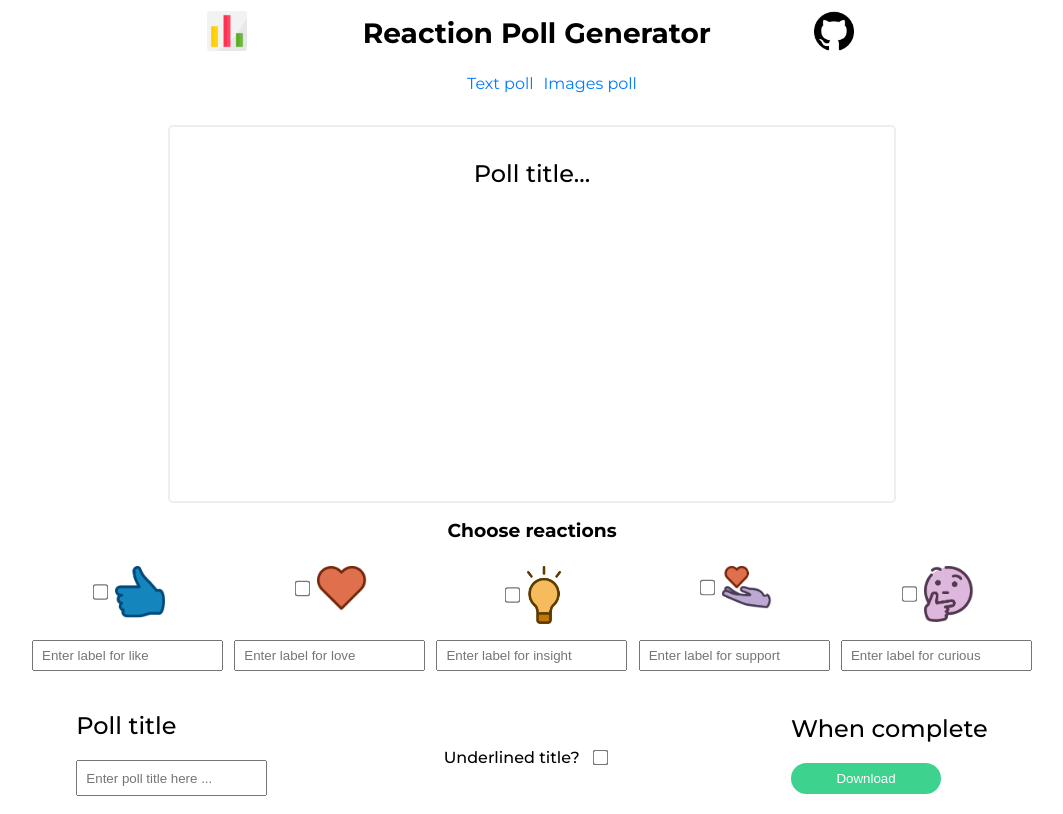
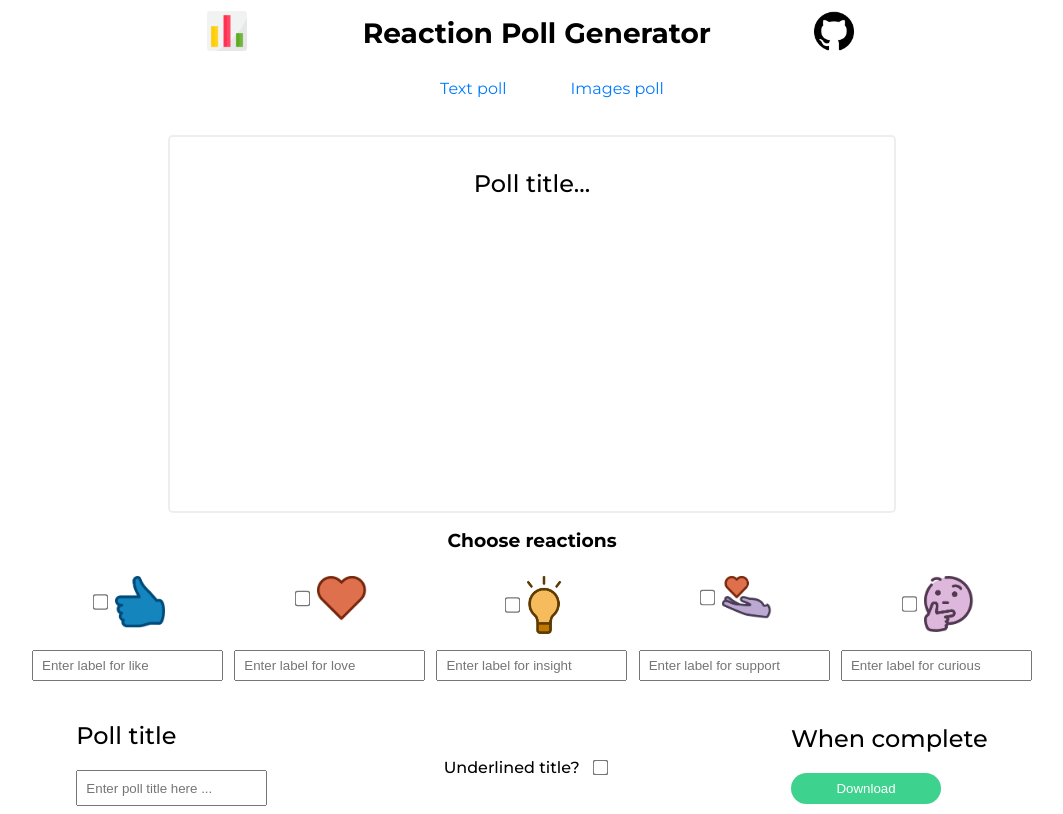
Before and after one commit to Ramzi-Abidi/Reaction-poll-generator, a React (Vite) app: page / in a window 1280 px wide. Shown: the whole page, without its empty margins (108-1171 px from the left). Built offline with nearby package versions, Linux system fonts and the light colour scheme.

Commit message:
style links

```diff
--- a/src/components/Header.tsx
+++ b/src/components/Header.tsx
@@ -32,12 +32,12 @@ export const Header = (prop: headerProp) => {
             <div className="links">
                 <nav>
                     <ul>
-                        <li>
+                        <li className="first-link">
                             <Link to="/" style={{ padding: 5 }}>
                                 Text poll
                             </Link>
                         </li>
-                        <li>
+                        <li className="second-link">
                             <Link to="/image-poll" style={{ padding: 5 }}>
                                 Images poll
                             </Link>
--- a/src/index.css
+++ b/src/index.css
@@ -289,12 +289,13 @@ input[type="file"] {
 .custom-file-upload div img span {
     font-size: 12px;
 }
-
-/* .header .links nav ul li {
-    margin: "0 7px";
-    padding: "5px 20px";
-} */
-
-/* .links nav ul li:hover {
-    background: "#f1f1f1f1";
-} */
+.first-link,
+.second-link {
+    margin: 0 7px;
+    padding: 5px 20px;
+    /* background-color: #f1f1f1f1; */
+}
+.first-link:hover,
+.second-link:hover {
+    text-decoration: underline;
+}
```
